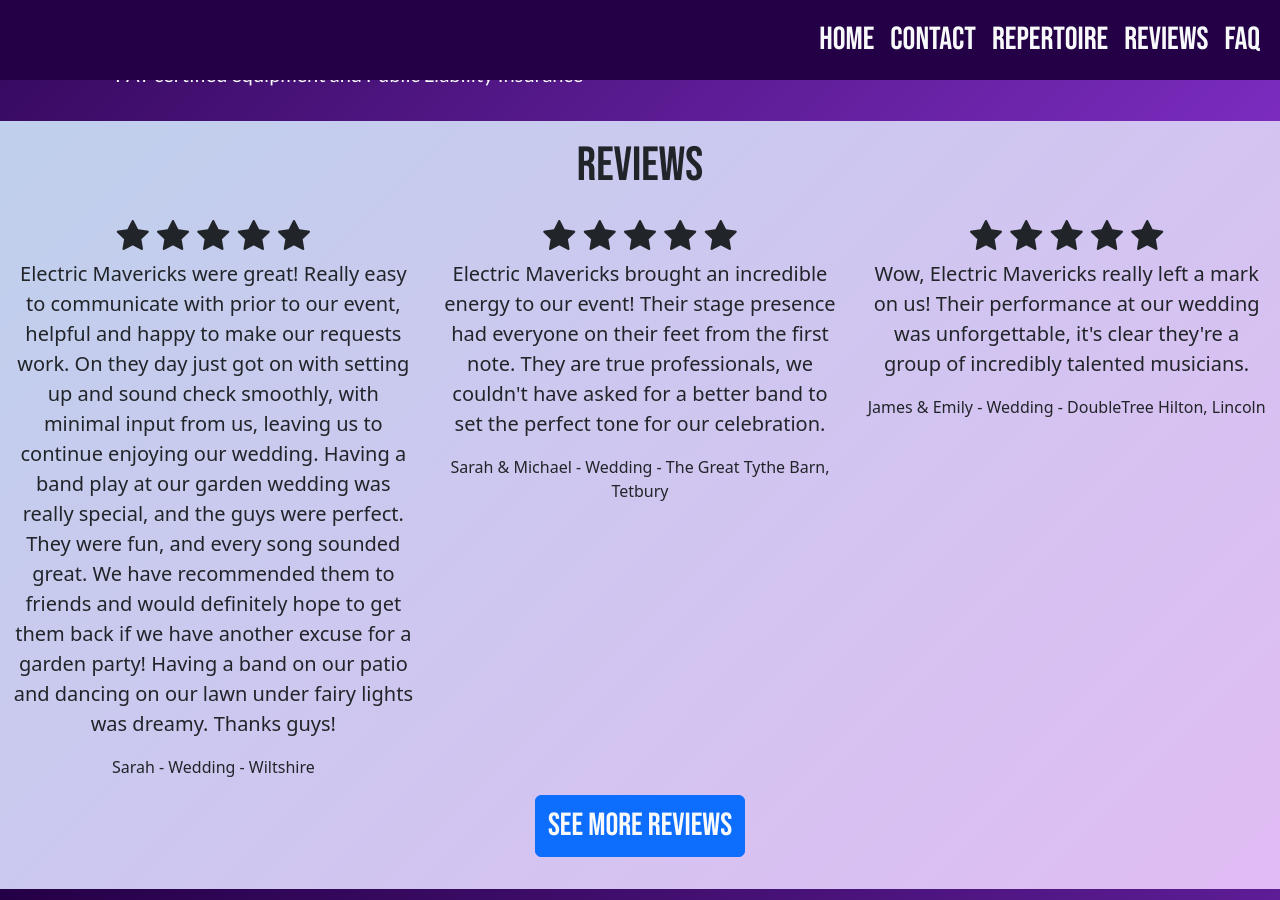
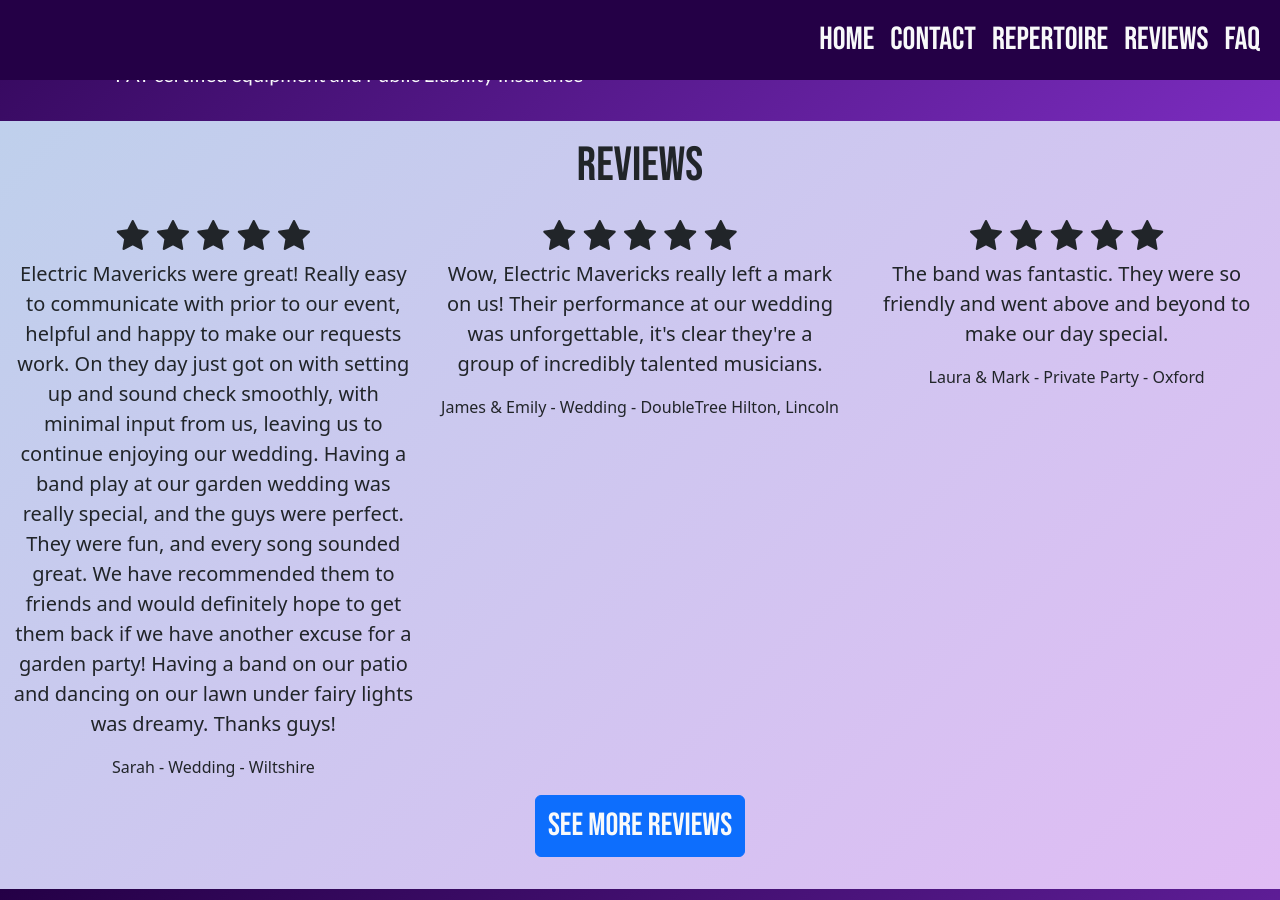
Before and after one commit to Bibliophage305/electric-mavericks, a Jekyll site: the page built from pages/index.html, in a window 1280 px wide and 900 px high, scrolled down 1317 px. Built offline with Jekyll 4.4.1, drawn with Linux system fonts in a browser that asks for light colours.

Commit message:
Shuffling review order

```diff
--- a/_data/reviews.yml
+++ b/_data/reviews.yml
@@ -1,8 +1,5 @@
 - text: Electric Mavericks were great! Really easy to communicate with prior to our event, helpful and happy to make our requests work. On they day just got on with setting up and sound check smoothly, with minimal input from us, leaving us to continue enjoying our wedding. Having a band play at our garden wedding was really special, and the guys were perfect. They were fun, and every song sounded great. We have recommended them to friends and would definitely hope to get them back if we have another excuse for a garden party! Having a band on our patio and dancing on our lawn under fairy lights was dreamy. Thanks guys!
   event: "Sarah - Wedding - Wiltshire"
-
-- text: Electric Mavericks brought an incredible energy to our event! Their stage presence had everyone on their feet from the first note. They are true professionals, we couldn't have asked for a better band to set the perfect tone for our celebration.
-  event: "Sarah & Michael - Wedding - The Great Tythe Barn, Tetbury"
 
 - text: Wow, Electric Mavericks really left a mark on us! Their performance at our wedding was unforgettable, it's clear they're a group of incredibly talented musicians.
   event: "James & Emily - Wedding - DoubleTree Hilton, Lincoln"
@@ -10,6 +7,9 @@
 - text: The band was fantastic. They were so friendly and went above and beyond to make our day special.
   event: "Laura & Mark - Private Party - Oxford"
 
+- text: Electric Mavericks brought an incredible energy to our event! Their stage presence had everyone on their feet from the first note. They are true professionals, we couldn't have asked for a better band to set the perfect tone for our celebration.
+  event: "Sarah & Michael - Wedding - The Great Tythe Barn, Tetbury"
+
 - text: Electric Mavericks exceeded all expectations! Their set was the life of our wedding reception. They even flawlessly executed our first dance, creating a moment we'll cherish forever. The professionalism and communication were top-notch, making the whole experience seamless. We can't recommend Electric Mavericks enough for making our day truly magical!
   event: "Tom & Rachel - Wedding - South Downs Manor, Petersfield"
 
```
